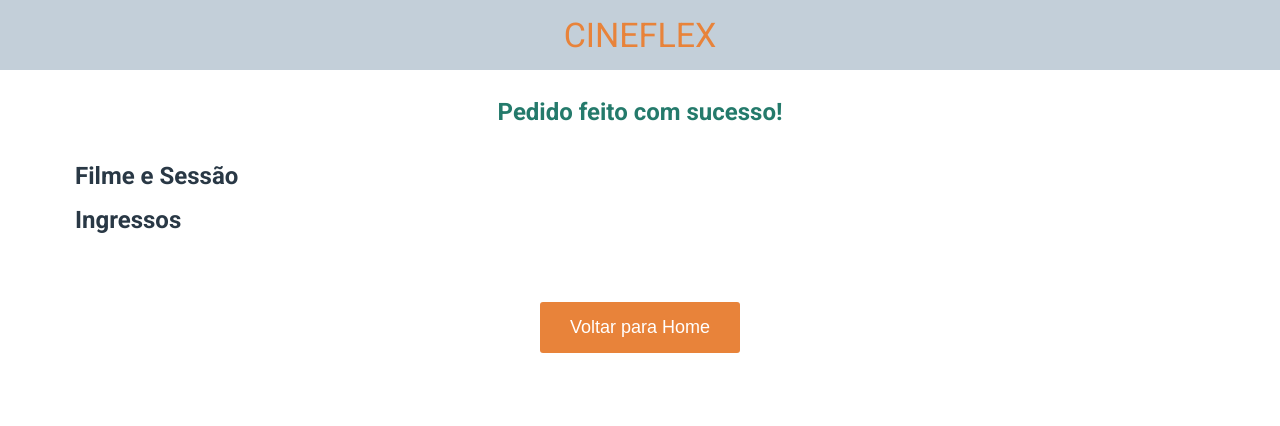
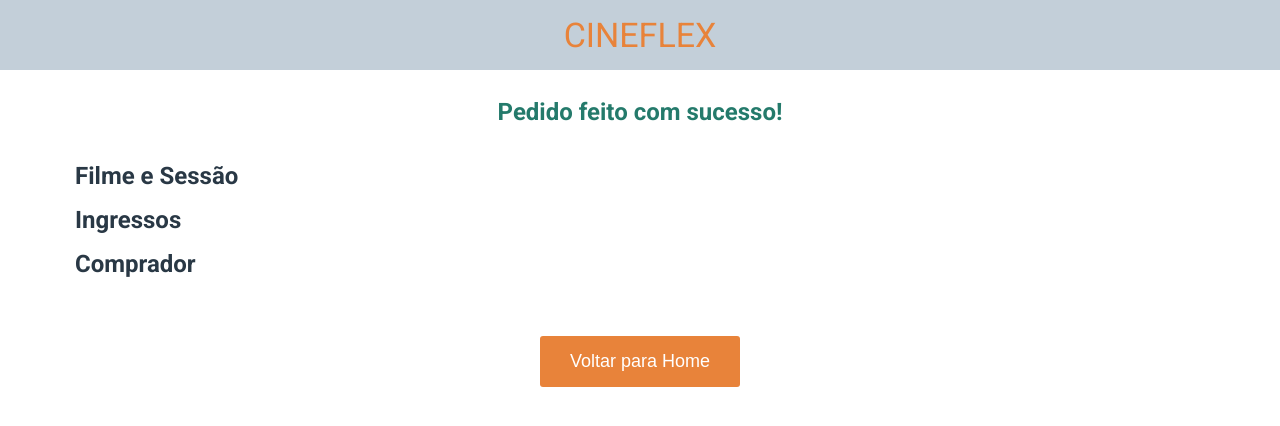
Before and after one commit to gsnorberto/projeto10-cineflex, a React (Create React App) app: page /sucesso in a window 1280 px wide. Shown: the top 426 px of the page. Built offline with nearby package versions, Linux system fonts and the light colour scheme.

Commit message:
fix: bug fixes

```diff
--- a/src/Router.js
+++ b/src/Router.js
@@ -1,5 +1,5 @@
 import { BrowserRouter, Route, Routes } from "react-router-dom";
-import { useState, useEffect } from "react";
+import { useState } from "react";
 import Home from "./pages/Home";
 import Sessions from "./pages/Sessions"
 import Seat from "./pages/Seat"
@@ -13,7 +13,7 @@ export const Router = () => {
 
     return (
         <BrowserRouter>
-            <Header />
+            <Header setBuyersData={setBuyersData} setClickedSeats={setClickedSeats} />
             <Routes>
                 <Route path="/" element={<Home />} />
                 <Route path="/sessoes/:idFilme" element={<Sessions />} />
--- a/src/components/Header/index.js
+++ b/src/components/Header/index.js
@@ -2,11 +2,13 @@ import { useLocation, useNavigate } from "react-router-dom"
 import { HeaderArea, Button } from "./styles"
 import arrowBack from "../../assets/icons/arrow-back-outline.svg";
 
-export default () => {
+export default ({setClickedSeats, setBuyersData}) => {
     let location = useLocation();
     let navigate = useNavigate();
 
     function goBack(){
+        setClickedSeats([]);
+        setBuyersData([]);
         navigate(-1);
     }
 
--- a/src/pages/Success/index.js
+++ b/src/pages/Success/index.js
@@ -30,9 +30,9 @@ export default ({ allSeats, setAllSeats, clickedSeats, setClickedSeats, buyersDa
                 {clickedSeats.length > 0 ? clickedSeats.map(cli => <Desc key={cli.id}>Assento {cli.name}</Desc>) : ''}
             </Tickets>
             <Buyer data-test="client-info">
+                <Title2>Comprador</Title2>
                 {buyersData.map((buyer, ind) => (
                     <div className="buyer" key={ind}>
-                        <Title2>Comprador {ind+1}:</Title2>
                         <Desc>Nome: {buyer.nome}</Desc>
                         <Desc>CPF: {buyer.cpf}</Desc>
                     </div>
--- a/src/pages/Success/styles.js
+++ b/src/pages/Success/styles.js
@@ -28,9 +28,10 @@ export const Tickets = styled.div`
 export const Buyer = styled.div`
     display: flex;
     flex-direction: column;
+    margin-top: 20px;
 
     .buyer{
-        margin-top: 20px;
+        margin-bottom: 10px;
     }
 `
 
```
